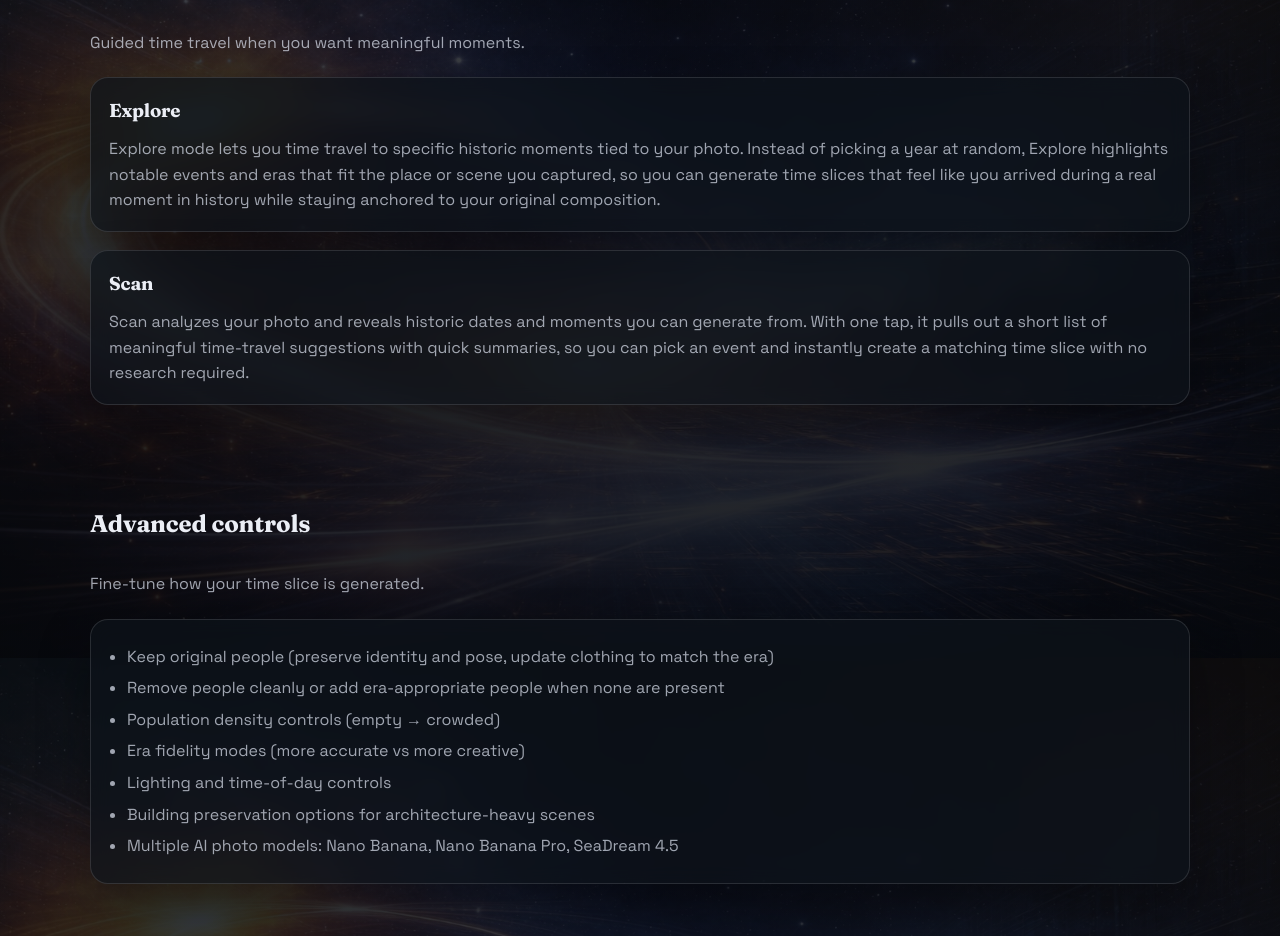
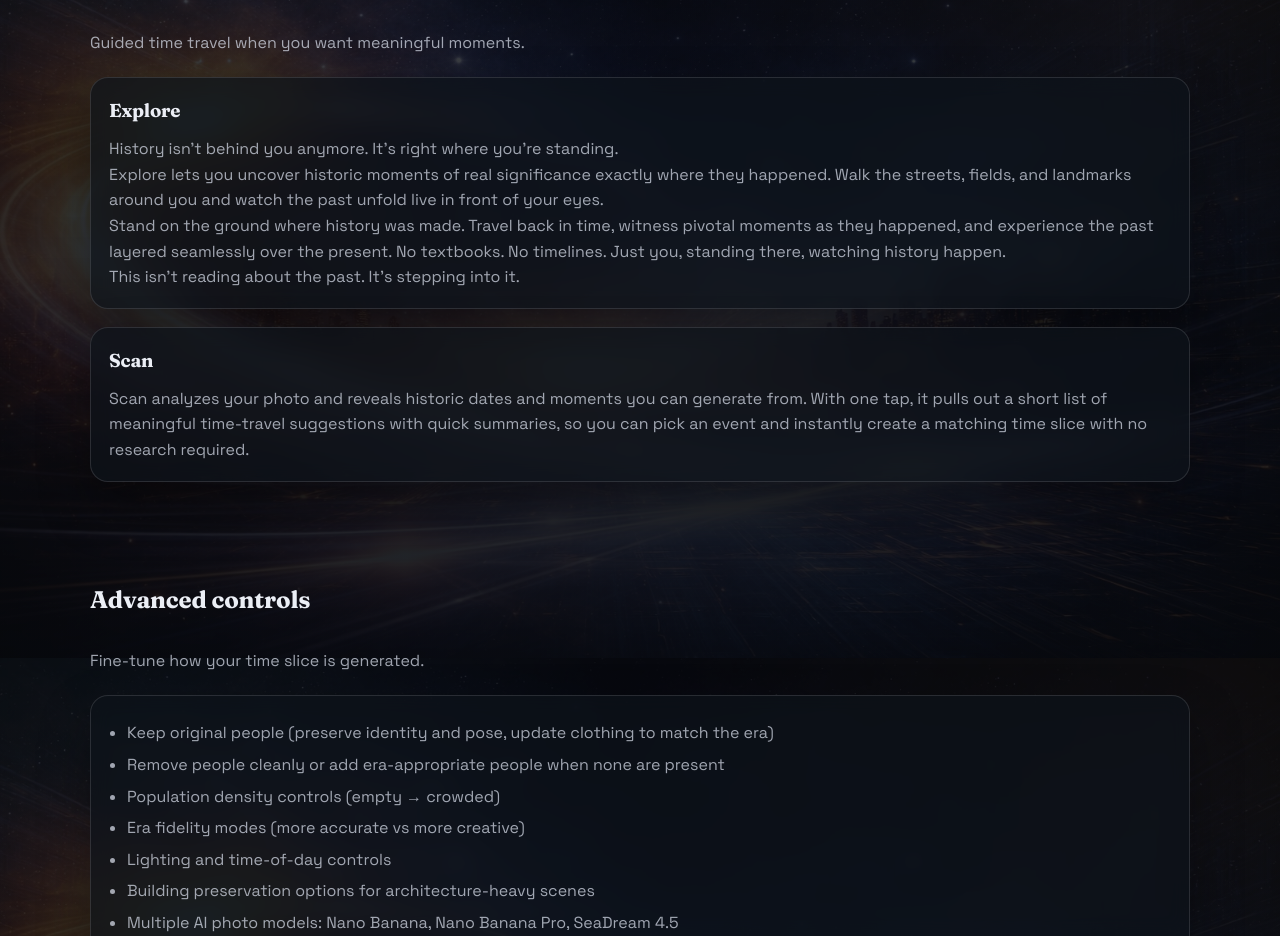
Before and after one commit to BrenC11/TimeCam-Support, a Next.js app: page / in a window 1280 px wide. Shown: the part 3342-4278 px from the top of the page. Built offline with nearby package versions, Linux system fonts and the light colour scheme.

Commit message:
Update Explore section copy

```diff
--- a/app/page.tsx
+++ b/app/page.tsx
@@ -175,12 +175,17 @@ export default function HomePage() {
             <div className="card-stack">
               <article className="card reveal">
                 <h3>Explore</h3>
+                <p className="muted">History isn’t behind you anymore. It’s right where you’re standing.</p>
                 <p className="muted">
-                  Explore mode lets you time travel to specific historic moments tied to your photo. Instead of picking
-                  a year at random, Explore highlights notable events and eras that fit the place or scene you captured,
-                  so you can generate time slices that feel like you arrived during a real moment in history while
-                  staying anchored to your original composition.
+                  Explore lets you uncover historic moments of real significance exactly where they happened. Walk the
+                  streets, fields, and landmarks around you and watch the past unfold live in front of your eyes.
                 </p>
+                <p className="muted">
+                  Stand on the ground where history was made. Travel back in time, witness pivotal moments as they
+                  happened, and experience the past layered seamlessly over the present. No textbooks. No timelines.
+                  Just you, standing there, watching history happen.
+                </p>
+                <p className="muted">This isn’t reading about the past. It’s stepping into it.</p>
               </article>
               <article className="card reveal">
                 <h3>Scan</h3>
```
